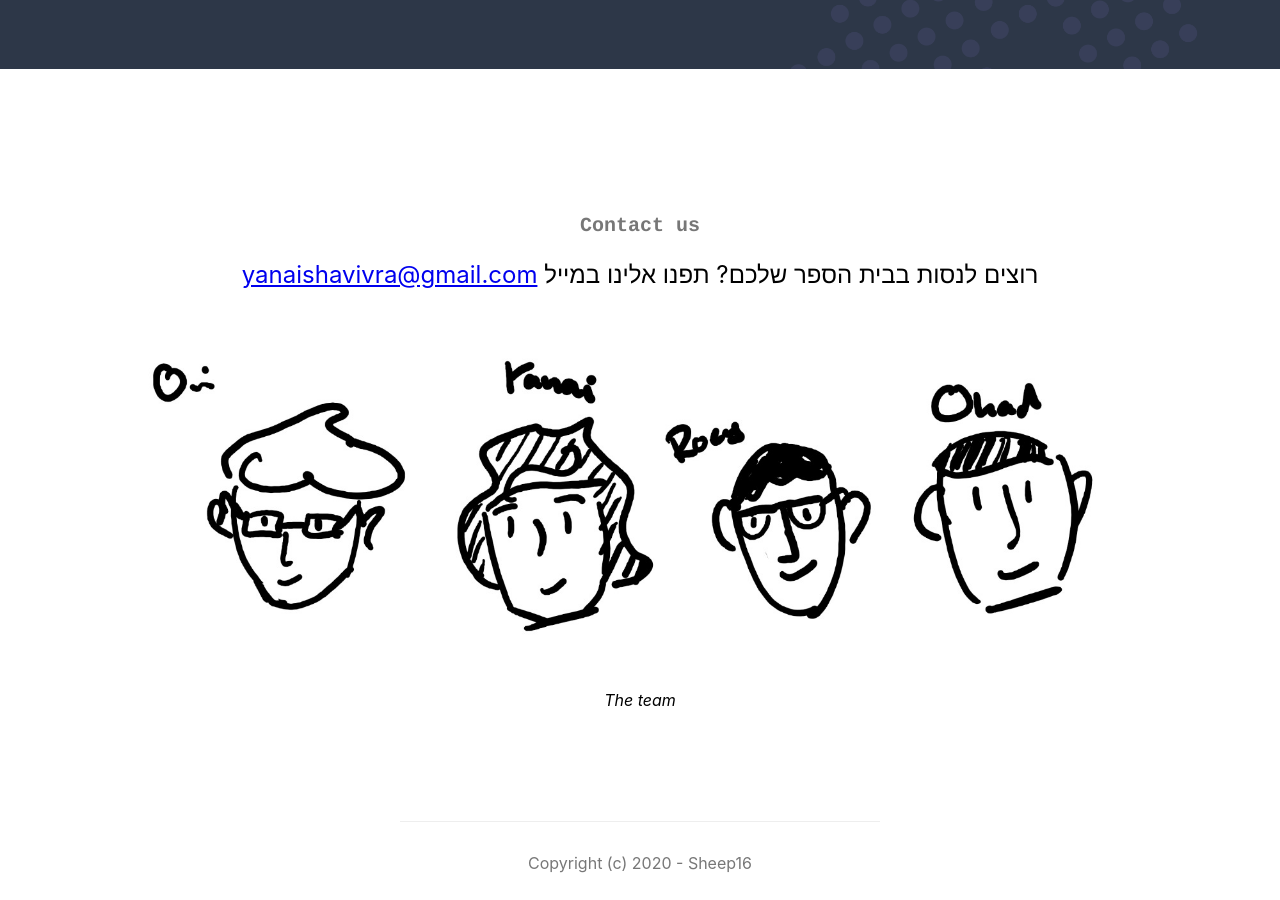
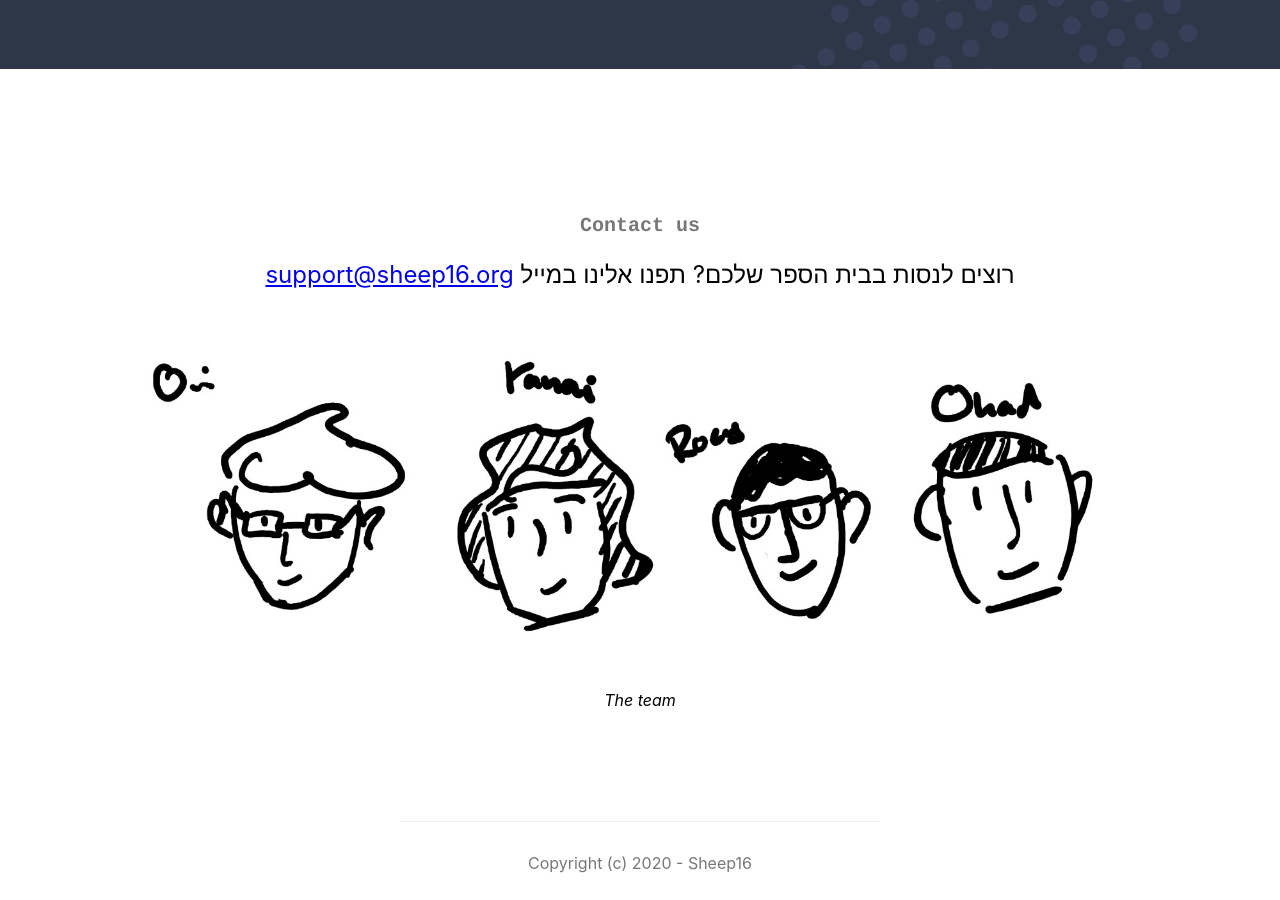
Before and after one commit to sheepsixteen/marketing, a Jekyll site: the page built from pages/index.html, in a window 1280 px wide and 900 px high, scrolled down 2435 px. Built offline with Jekyll 4.4.1, drawn with Linux system fonts in a browser that asks for light colours; nearby versions of some CDN libraries.

Commit message:
update mail again

```diff
--- a/pages/index.html
+++ b/pages/index.html
@@ -60,7 +60,7 @@ permalink: /
   <h2 class="f4 mb0 gray courier db">Contact us</h2>
   <p class="f3 tc">
     רוצים לנסות בבית הספר שלכם? תפנו אלינו במייל
-    <a href="mailto:support@sheep16.org">yanaishavivra@gmail.com</a>
+    <a href="mailto:support@sheep16.org">support@sheep16.org</a>
   </p>
   <div class="mw8">
     <img
```
